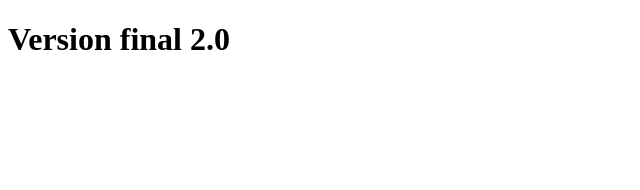
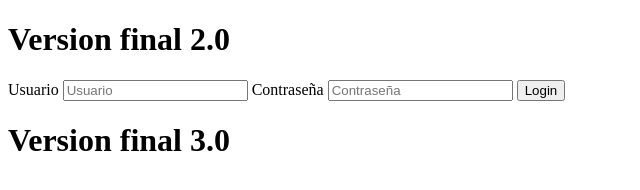
Before and after one commit to 0rae0rion/sistemaRegistro, a plain HTML site: page index.html in a window 1280 px wide. Shown: the whole page, without its empty margins (0-640 px from the left). Drawn offline with Linux system fonts and the light colour scheme.

Commit message:
add login

```diff
--- a/index.html
+++ b/index.html
@@ -9,5 +9,18 @@
     <script src="app.js"></script>
 
     <H1>Version final 2.0</H1>
+
+    <form id="loginform">
+        <label for="usuario">Usuario</label>
+        <input id="usuario" type="text" name="usuario" placeholder="Usuario" required>
+
+        <label for="password">Contraseña</label>
+        <input id="password" type="password" placeholder="Contraseña" name="password" required>
+
+        <button type="submit" title="Ingresar" name="Ingresar">Login</button>
+    </form>
+
+    <H1>Version final 3.0</H1>
+
 </body>
 </html>
```
